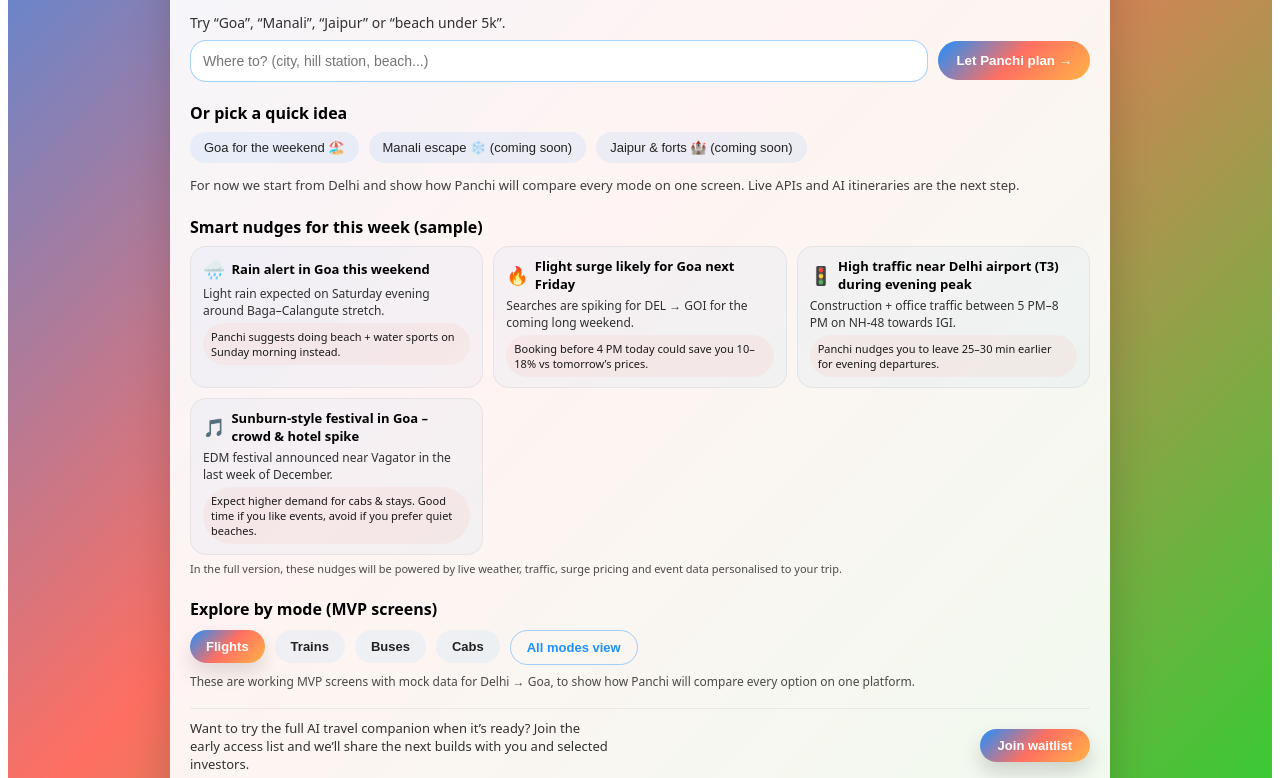
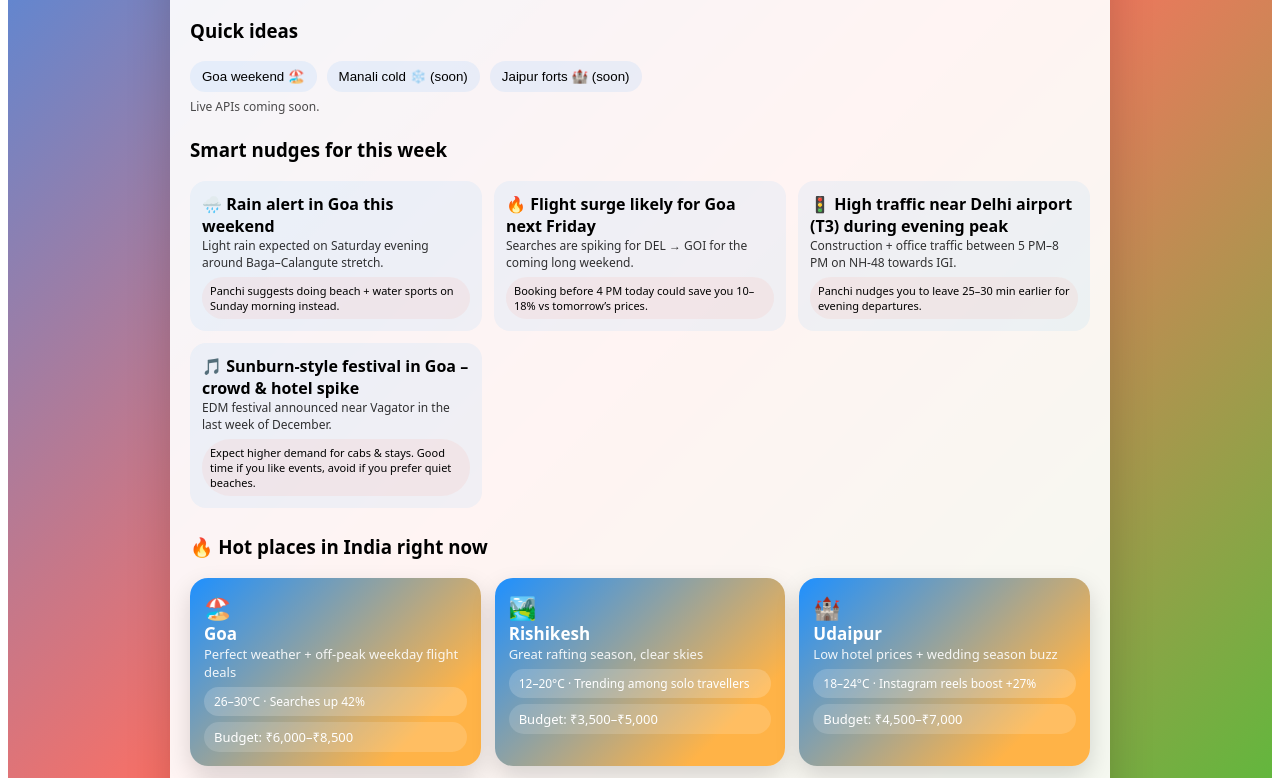
Before and after one commit to anil2941985/panchi-app, a Next.js app: page / in a window 1280 px wide. Shown: the part 441-1219 px from the top of the page. Built offline with nearby package versions, Linux system fonts and the light colour scheme.

Commit message:
Update index.js

```diff
--- a/pages/index.js
+++ b/pages/index.js
@@ -4,10 +4,18 @@
   const [storedName, setStoredName] = useState("");
   const [nameInput, setNameInput] = useState("");
   const [destinationText, setDestinationText] = useState("");
+
+  // NUDGES
   const [nudges, setNudges] = useState([]);
   const [nudgesLoading, setNudgesLoading] = useState(false);
   const [nudgesError, setNudgesError] = useState("");
 
+  // HOT PLACES
+  const [hotPlaces, setHotPlaces] = useState([]);
+  const [hotLoading, setHotLoading] = useState(false);
+  const [hotError, setHotError] = useState("");
+
+  // NAME LOAD
   useEffect(() => {
     if (typeof window === "undefined") return;
     const saved = window.localStorage.getItem("panchiName");
@@ -17,47 +25,59 @@
     }
   }, []);
 
+  // LOAD NUDGES + HOT PLACES
   useEffect(() => {
     loadNudges();
+    loadHotPlaces();
   }, []);
 
+  // ----- FETCH NUDGES API -----
   async function loadNudges() {
     try {
       setNudgesLoading(true);
-      setNudgesError("");
       const res = await fetch("/api/mockNudges");
-      if (!res.ok) throw new Error("Failed to load nudges");
+      if (!res.ok) throw new Error("Failed nudges");
       const data = await res.json();
       setNudges(data);
     } catch (err) {
-      console.error(err);
-      setNudgesError("Could not load nudges right now.");
+      setNudgesError("Could not load nudges.");
     } finally {
       setNudgesLoading(false);
     }
   }
 
+  // ----- FETCH HOT PLACES API -----
+  async function loadHotPlaces() {
+    try {
+      setHotLoading(true);
+      const res = await fetch("/api/mockHotPlaces");
+      if (!res.ok) throw new Error("Failed hot places");
+      const data = await res.json();
+      setHotPlaces(data);
+    } catch (err) {
+      setHotError("Hot places unavailable right now.");
+    } finally {
+      setHotLoading(false);
+    }
+  }
+
+  // SAVE NAME
   function handleSaveName(e) {
     e.preventDefault();
     const trimmed = nameInput.trim();
     if (!trimmed) return;
-    if (typeof window !== "undefined") {
     window.localStorage.setItem("panchiName", trimmed);
-    }
     setStoredName(trimmed);
   }
 
+  // FREE TEXT → AI PLANNER
   function handleFreeTextSearch(e) {
     e.preventDefault();
-    const text = destinationText.toLowerCase();
-    console.log("User asked for:", text);
-    // For now, show the AI-style all-modes decision screen.
     window.location.href = "/all-modes";
   }
 
-  function goToSearch(origin, dest) {
-    const params = new URLSearchParams({ origin, destination: dest }).toString();
-    window.location.href = `/search?${params}`;
+  function goToSearch(o, d) {
+    window.location.href = `/search?origin=${o}&destination=${d}`;
   }
 
   const greeting = storedName ? `Hey, ${storedName}` : "Hey,";
@@ -91,52 +111,45 @@
             marginBottom: "20px",
           }}
         >
-          <div style={{ display: "flex", alignItems: "center", gap: "12px" }}>
           <img
             src="/panchi-logo.png"
             alt="Panchi Logo"
-              style={{ height: "70px", width: "auto" }}
+            style={{ height: "70px" }}
           />
-          </div>
           <div style={{ fontSize: "14px", opacity: 0.7 }}>
             Cheapest trips · MVP
           </div>
         </header>
 
-        {/* HERO CARD */}
+        {/* HERO */}
         <section
           style={{
             borderRadius: "20px",
             padding: "20px 16px",
             background:
-              "linear-gradient(135deg, #1E90FF 0%, #FF6F61 50%, #FFB347 100%)",
+              "linear-gradient(135deg,#1E90FF 0%,#FF6F61 50%,#FFB347 100%)",
             color: "#fff",
             marginBottom: "24px",
           }}
         >
-          <div style={{ fontSize: "18px", marginBottom: "4px" }}>
-            {greeting}
-          </div>
+          <div style={{ fontSize: "18px" }}>{greeting}</div>
           <h1 style={{ fontSize: "26px", marginBottom: "6px" }}>
             Where are we going next?
           </h1>
-          <p style={{ fontSize: "14px", opacity: 0.9 }}>
-            Panchi will find the smartest and cheapest ways to reach your
-            destination — starting with this MVP that compares flights, trains,
-            buses and cabs for you automatically.
+          <p style={{ fontSize: "14px" }}>
+            Panchi finds the smartest and cheapest ways to reach your destination.
           </p>
         </section>
 
-        {/* NAME INPUT (only if name not saved) */}
+        {/* NAME INPUT */}
         {!storedName && (
           <form
             onSubmit={handleSaveName}
             style={{
               marginBottom: "20px",
               display: "flex",
+              gap: 10,
               flexWrap: "wrap",
-              gap: "10px",
-              alignItems: "center",
             }}
           >
             <input
@@ -144,24 +157,22 @@
               onChange={(e) => setNameInput(e.target.value)}
               placeholder="Your name"
               style={{
+                flex: 1,
                 padding: "10px 12px",
-                borderRadius: "14px",
+                borderRadius: 14,
                 border: "1px solid rgba(0,0,0,0.14)",
-                fontSize: "14px",
-                flex: "1",
               }}
             />
             <button
               type="submit"
               style={{
                 padding: "10px 14px",
-                borderRadius: "18px",
+                borderRadius: 18,
                 border: "none",
                 background:
                   "linear-gradient(135deg,#1E90FF 0%,#FF6F61 60%,#FFB347 100%)",
                 color: "#fff",
                 fontWeight: 600,
-                cursor: "pointer",
               }}
             >
               Save
@@ -169,260 +180,177 @@
           </form>
         )}
 
-        {/* FREE TEXT SEARCH */}
-        <section style={{ marginBottom: "20px" }}>
-          <h2 style={{ fontSize: "18px", marginBottom: "8px" }}>
-            Tell me a place or a vibe
-          </h2>
-          <p style={{ fontSize: "14px", opacity: 0.8, marginBottom: "8px" }}>
-            Try “Goa”, “Manali”, “Jaipur” or “beach under 5k”.
-          </p>
-
+        {/* FREE TEXT BOX */}
         <form
           onSubmit={handleFreeTextSearch}
           style={{
             display: "flex",
             flexWrap: "wrap",
-              gap: "10px",
-              alignItems: "center",
+            gap: 10,
+            marginBottom: 22,
           }}
         >
           <input
             value={destinationText}
             onChange={(e) => setDestinationText(e.target.value)}
-              placeholder="Where to? (city, hill station, beach...)"
+            placeholder="Goa, Manali, beach trip under 5k..."
             style={{
               flex: "1 1 240px",
               padding: "12px 12px",
-                borderRadius: "16px",
+              borderRadius: 16,
               border: "1px solid rgba(30,144,255,0.4)",
-                fontSize: "14px",
             }}
           />
-
           <button
             type="submit"
             style={{
               padding: "12px 18px",
-                borderRadius: "20px",
+              borderRadius: 20,
               border: "none",
               background:
                 "linear-gradient(135deg,#1E90FF 0%,#FF6F61 50%,#FFB347 100%)",
               color: "#fff",
               fontWeight: 600,
-                cursor: "pointer",
-                whiteSpace: "nowrap",
             }}
           >
             Let Panchi plan →
           </button>
         </form>
-        </section>
 
         {/* QUICK SUGGESTIONS */}
-        <section style={{ marginBottom: "22px" }}>
-          <h3 style={{ fontSize: "16px", marginBottom: "8px" }}>
-            Or pick a quick idea
-          </h3>
-          <div
-            style={{
-              display: "flex",
-              flexWrap: "wrap",
-              gap: "10px",
-              marginBottom: "10px",
-            }}
-          >
+        <section style={{ marginBottom: 22 }}>
+          <h3>Quick ideas</h3>
+          <div style={{ display: "flex", gap: 10, flexWrap: "wrap" }}>
             <button style={chip} onClick={() => goToSearch("DEL", "GOI")}>
-              Goa for the weekend 🏖️
+              Goa weekend 🏖️
             </button>
-            <button style={chip}>Manali escape ❄️ (coming soon)</button>
-            <button style={chip}>Jaipur & forts 🏰 (coming soon)</button>
+            <button style={chip}>Manali cold ❄️ (soon)</button>
+            <button style={chip}>Jaipur forts 🏰 (soon)</button>
           </div>
 
-          <p style={{ fontSize: "13px", opacity: 0.75 }}>
-            For now we start from Delhi and show how Panchi will compare every
-            mode on one screen. Live APIs and AI itineraries are the next step.
+          <p style={{ fontSize: 12, opacity: 0.7, marginTop: 6 }}>
+            Live APIs coming soon.
           </p>
         </section>
 
         {/* SMART NUDGES */}
-        <section style={{ marginBottom: 22 }}>
-          <h3 style={{ fontSize: 16, marginBottom: 8 }}>
-            Smart nudges for this week (sample)
-          </h3>
+        <section style={{ marginBottom: 26 }}>
+          <h3>Smart nudges for this week</h3>
 
-          {nudgesLoading && (
-            <p style={{ fontSize: 13, opacity: 0.75 }}>Loading nudges…</p>
-          )}
-
-          {nudgesError && (
-            <p
-              style={{
-                fontSize: 13,
-                color: "#B00020",
-                background: "#FFF4F4",
-                padding: "8px 10px",
-                borderRadius: 12,
-                marginBottom: 8,
-              }}
-            >
-              {nudgesError}
-            </p>
-          )}
+          {nudgesLoading && <p>Loading nudges…</p>}
+          {nudgesError && <p>{nudgesError}</p>}
 
           {!nudgesLoading && nudges.length > 0 && (
             <div
               style={{
                 display: "grid",
-                gridTemplateColumns: "repeat(auto-fit, minmax(220px, 1fr))",
-                gap: 10,
+                gridTemplateColumns: "repeat(auto-fill, minmax(240px, 1fr))",
+                gap: 12,
               }}
             >
-              {nudges.map((nudge) => (
+              {nudges.map((item) => (
                 <div
-                  key={nudge.id}
+                  key={item.id}
                   style={{
+                    padding: "12px",
                     borderRadius: 16,
-                    padding: "10px 12px",
-                    background: "rgba(30,144,255,0.04)",
-                    border: "1px solid rgba(0,0,0,0.06)",
+                    background: "rgba(30,144,255,0.06)",
                   }}
                 >
-                  <div
-                    style={{
-                      display: "flex",
-                      alignItems: "center",
-                      gap: 6,
-                      marginBottom: 4,
-                    }}
-                  >
-                    <span style={{ fontSize: 18 }}>{nudge.icon}</span>
-                    <span
-                      style={{
-                        fontSize: 13,
-                        fontWeight: 600,
-                      }}
-                    >
-                      {nudge.title}
-                    </span>
+                  <div style={{ fontWeight: 600 }}>
+                    {item.icon} {item.title}
+                  </div>
+                  <div style={{ fontSize: 12, opacity: 0.8 }}>
+                    {item.detail}
                   </div>
                   <div
                     style={{
-                      fontSize: 12,
-                      opacity: 0.8,
-                      marginBottom: 4,
+                      marginTop: 6,
+                      background: "rgba(255,111,97,0.08)",
+                      padding: "6px 8px",
+                      borderRadius: 999,
+                      fontSize: 11,
                     }}
                   >
-                    {nudge.detail}
-                  </div>
-                  <div
-                    style={{
-                      fontSize: 11,
-                      opacity: 0.9,
-                      padding: "6px 8px",
-                      borderRadius: 999,
-                      background: "rgba(255,111,97,0.08)",
-                    }}
-                  >
-                    {nudge.impact}
+                    {item.impact}
                   </div>
                 </div>
               ))}
             </div>
           )}
+        </section>
 
-          <p
+        {/* HOT PLACES SECTION */}
+        <section style={{ marginBottom: 28 }}>
+          <h3>🔥 Hot places in India right now</h3>
+
+          {hotLoading && <p>Loading places…</p>}
+          {hotError && <p>{hotError}</p>}
+
+          {!hotLoading && hotPlaces.length > 0 && (
+            <div
               style={{
-              fontSize: 11,
-              opacity: 0.7,
-              marginTop: 6,
+                display: "grid",
+                gridTemplateColumns: "repeat(auto-fill, minmax(240px, 1fr))",
+                gap: 14,
               }}
             >
-            In the full version, these nudges will be powered by live weather,
-            traffic, surge pricing and event data personalised to your trip.
-          </p>
-        </section>
-
-        {/* EXPLORE BY MODE – stitches all pages */}
-        <section style={{ marginBottom: 18 }}>
-          <h3 style={{ fontSize: "16px", marginBottom: "10px" }}>
-            Explore by mode (MVP screens)
-          </h3>
+              {hotPlaces.map((p) => (
+                <div
+                  key={p.id}
+                  style={{
+                    padding: "14px",
+                    borderRadius: 18,
+                    background:
+                      "linear-gradient(135deg,#1E90FF 0%,#FFB347 80%)",
+                    color: "#fff",
+                    boxShadow: "0 10px 25px rgba(0,0,0,0.15)",
+                  }}
+                >
+                  <div style={{ fontSize: 22 }}>{p.emoji}</div>
+                  <div style={{ fontSize: 17, fontWeight: 700 }}>
+                    {p.title}
+                  </div>
+                  <div style={{ fontSize: 13, opacity: 0.9 }}>{p.reason}</div>
 
                   <div
                     style={{
-              display: "flex",
-              flexWrap: "wrap",
-              gap: "10px",
+                      marginTop: 6,
+                      background: "rgba(255,255,255,0.18)",
+                      padding: "6px 10px",
+                      borderRadius: 999,
+                      fontSize: 12,
                     }}
                   >
-            <a href="/search" style={{ textDecoration: "none" }}>
-              <button style={modePillPrimary}>Flights</button>
-            </a>
-
-            <a href="/trains" style={{ textDecoration: "none" }}>
-              <button style={modePill}>Trains</button>
-            </a>
-
-            <a href="/buses" style={{ textDecoration: "none" }}>
-              <button style={modePill}>Buses</button>
-            </a>
-
-            <a href="/cabs" style={{ textDecoration: "none" }}>
-              <button style={modePill}>Cabs</button>
-            </a>
-
-            <a href="/all-modes" style={{ textDecoration: "none" }}>
-              <button style={modePillOutline}>All modes view</button>
-            </a>
+                    {p.temp} · {p.trend}
                   </div>
 
-          <p style={{ fontSize: "12px", opacity: 0.7, marginTop: "8px" }}>
-            These are working MVP screens with mock data for Delhi → Goa, to
-            show how Panchi will compare every option on one platform.
-          </p>
+                  <div
+                    style={{
+                      marginTop: 6,
+                      fontSize: 13,
+                      background: "rgba(255,255,255,0.15)",
+                      padding: "6px 10px",
+                      borderRadius: 999,
+                    }}
+                  >
+                    Budget: {p.budget}
+                  </div>
+                </div>
+              ))}
+            </div>
+          )}
         </section>
 
-        {/* JOIN WAITLIST CTA */}
-        <section
-          style={{
-            marginTop: 4,
-            paddingTop: 10,
-            borderTop: "1px solid rgba(0,0,0,0.06)",
-          }}
-        >
-          <div
-            style={{
-              display: "flex",
-              flexWrap: "wrap",
-              gap: 10,
-              alignItems: "center",
-              justifyContent: "space-between",
-            }}
-          >
-            <div style={{ fontSize: 13, opacity: 0.8, maxWidth: 420 }}>
-              Want to try the full AI travel companion when it’s ready?
-              Join the early access list and we’ll share the next builds with you
-              and selected investors.
-            </div>
-            <a href="/waitlist" style={{ textDecoration: "none" }}>
-              <button
-                style={{
-                  padding: "9px 18px",
-                  borderRadius: 999,
-                  border: "none",
-                  cursor: "pointer",
-                  background:
-                    "linear-gradient(135deg,#1E90FF 0%,#FF6F61 50%,#FFB347 100%)",
-                  color: "#fff",
-                  fontWeight: 600,
-                  fontSize: 13,
-                  boxShadow: "0 10px 20px rgba(0,0,0,0.16)",
-                }}
-              >
-                Join waitlist
-              </button>
-            </a>
+        {/* EXPLORE BY MODE */}
+        <section>
+          <h3>Explore by mode (MVP)</h3>
+          <div style={{ display: "flex", gap: 10, flexWrap: "wrap" }}>
+            <a href="/search"><button style={modePillPrimary}>Flights</button></a>
+            <a href="/trains"><button style={modePill}>Trains</button></a>
+            <a href="/buses"><button style={modePill}>Buses</button></a>
+            <a href="/cabs"><button style={modePill}>Cabs</button></a>
+            <a href="/all-modes"><button style={modePillOutline}>All modes</button></a>
           </div>
         </section>
       </div>
@@ -430,22 +358,20 @@
   );
 }
 
+// STYLES
 const chip = {
-  padding: "8px 14px",
-  borderRadius: "20px",
+  padding: "8px 12px",
+  borderRadius: 20,
+  background: "rgba(30,144,255,0.08)",
   border: "none",
-  fontSize: "13px",
   cursor: "pointer",
-  background: "rgba(30,144,255,0.08)",
-  color: "#222",
 };
 
 const modePillBase = {
-  padding: "9px 16px",
-  borderRadius: "999px",
+  padding: "10px 16px",
+  borderRadius: 999,
+  fontWeight: 600,
   border: "none",
-  fontSize: "13px",
-  fontWeight: 600,
   cursor: "pointer",
 };
 
@@ -454,18 +380,16 @@
   background:
     "linear-gradient(135deg,#1E90FF 0%,#FF6F61 50%,#FFB347 100%)",
   color: "#fff",
-  boxShadow: "0 10px 20px rgba(0,0,0,0.12)",
 };
 
 const modePill = {
   ...modePillBase,
   background: "rgba(30,144,255,0.06)",
-  color: "#222",
 };
 
 const modePillOutline = {
   ...modePillBase,
   background: "transparent",
+  color: "#1E90FF",
   border: "1px solid rgba(30,144,255,0.4)",
-  color: "#1E90FF",
 };
```
Lines whose indentation alone changed are shown as unchanged.
